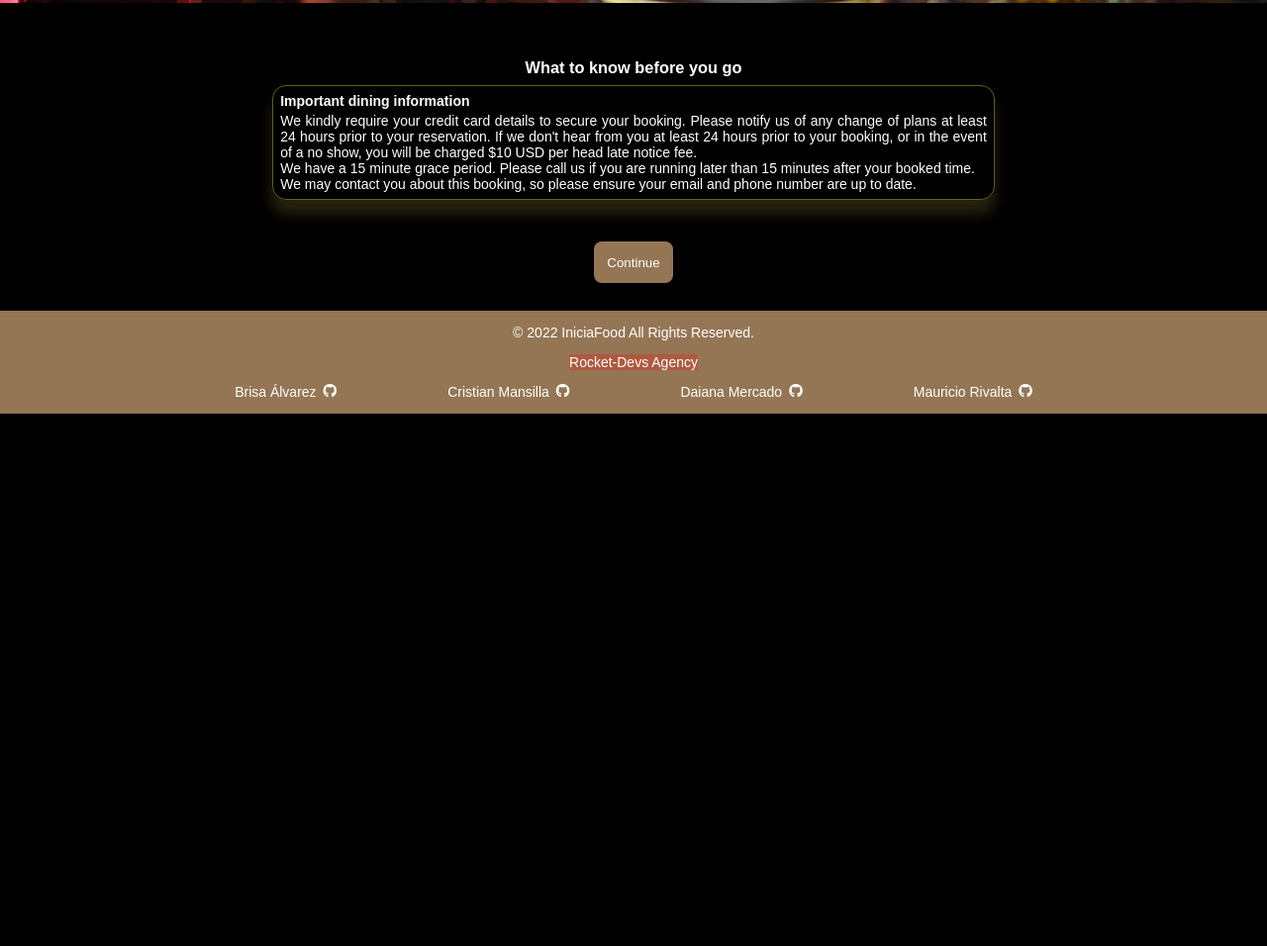
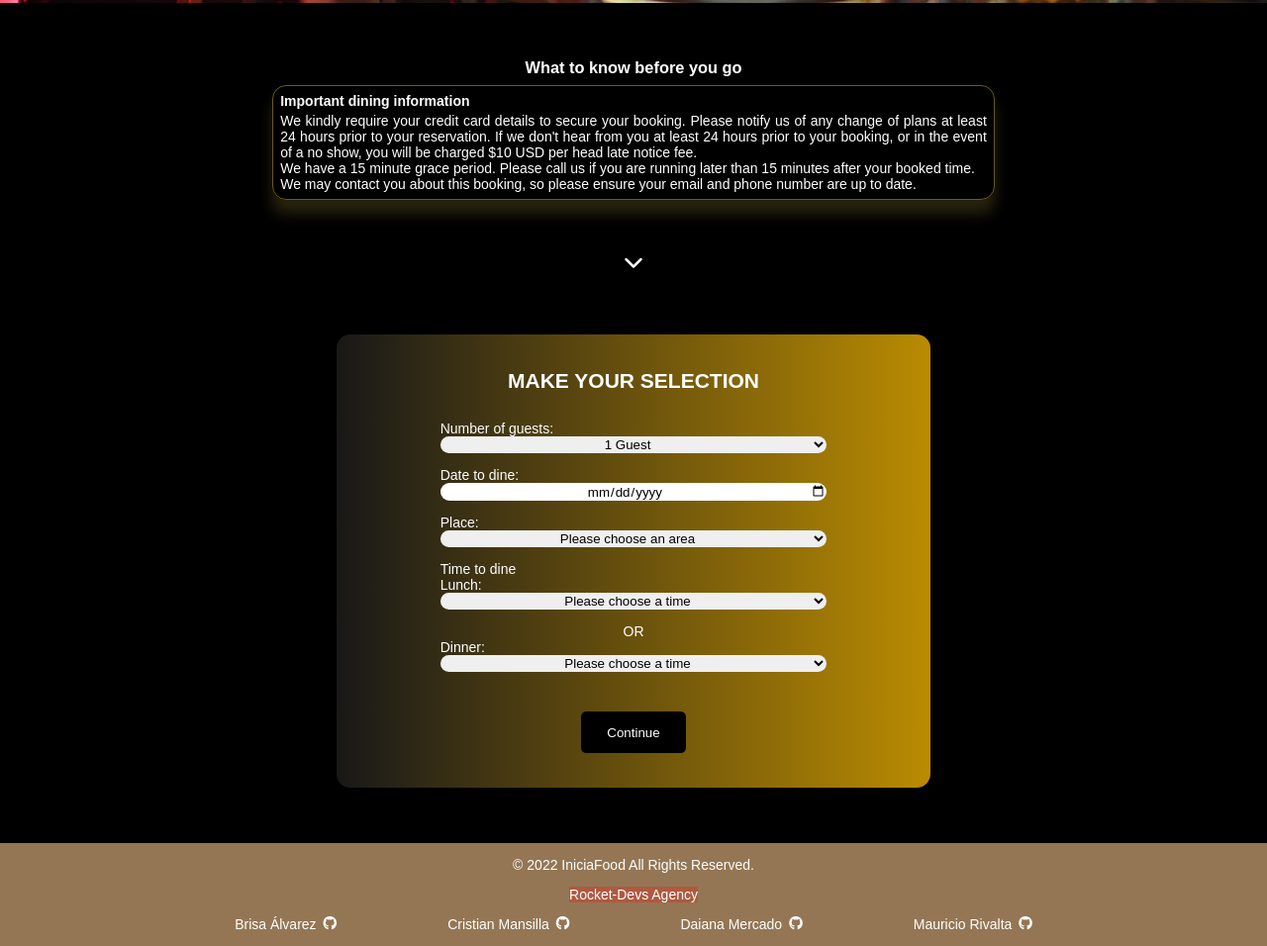
Before and after one commit to CristianMansilla/Beer-Creer, a plain HTML site: page pages/reservation.html in a window 1280 px wide. Shown: the part 631-1587 px from the top of the page at 99% size. Before the commit the page ends 1049 px from the top, so only its background shows below. Drawn offline with nearby package versions, Linux system fonts and the light colour scheme; a web font is replaced by a local one.

Commit message:
:sparkles: Feat: Add an animation to chevron-down in book table page

```diff
--- a/css/modal.css
+++ b/css/modal.css
@@ -143,6 +143,7 @@ input[type="radio"]{
     top: 0;
     right: 0;
     margin: 1em 1.5em;
+    z-index: 3;
 }
 
 .form-back{
--- a/css/style.css
+++ b/css/style.css
@@ -491,21 +491,11 @@ span {
 }
 
 /* carrusel */
-/* body {
-	align-items: center;
-	background: #E3E3E3;
-	display: flex;
-	height: 100vh;
-	justify-content: center;
-} */
-
 
 @keyframes scroll {
 	0% { transform: translateX(0); }
 	100% { transform: translateX(calc(-250px * 6))}
 }
-
-
 
 .slider {
 	/* background: white; */
@@ -609,6 +599,23 @@ main{
     text-align: center;
 }
 
+.container-information__main>a>i{
+    width: 100%;
+    text-align: center;
+    margin-top: 3em;
+    animation: floating 1s 0.5s ease infinite alternate;
+}
+
+@keyframes floating {
+    0%{
+        transform: translateY(3px);
+    }
+
+    100%{
+        transform: translateY(-10px);
+    }
+}
+
 .container-information__main-info{
     border: 1px solid rgba(197, 171, 38, 0.539);
     border-radius: 1em;
@@ -640,6 +647,10 @@ main{
     background: #556270;  /* fallback for old browsers */
     background: -webkit-linear-gradient(to right, #FF6B6B, #556270);  /* Chrome 10-25, Safari 5.1-6 */
     background: linear-gradient(to right, #FF6B6B, #556270); /* W3C, IE 10+/ Edge, Firefox 16+, Chrome 26+, Opera 12+, Safari 7+ */
+}
+
+.form-container{
+    margin-top: 4em;
 }
 
 /** -----IMPACT----- **/
--- a/pages/reservation.html
+++ b/pages/reservation.html
@@ -35,11 +35,11 @@
     </header>
 
     <main>
-        <div class="container-image__main">
+        <section class="container-image__main">
             <h2 id="title-reservation">BOOK A TABLE</h2>
-        </div>
+        </section>
 
-        <div class="container-information__main">
+        <section class="container-information__main">
             <h3>What to know before you go</h3>
 
             <div class="container-information__main-info">
@@ -48,11 +48,83 @@
                 <p>We have a 15 minute grace period. Please call us if you are running later than 15 minutes after your booked time.</p>
                 <p>We may contact you about this booking, so please ensure your email and phone number are up to date.</p>
             </div>
-        </div>
 
-        <a href="#modal-reser" class="main-a"><button class="main-button">Continue</button></a>
+            <a href="#form1"><i class="fa-solid fa-chevron-down style-i"></i></a>
 
-        <section id="modal-reser" class="modal-reservation">
+            <div class="form-container modal-container" id="form1">
+                <h2>MAKE YOUR SELECTION</h2>
+                <form action="">
+                    <div class="modal-reservation__form-items">
+                        <label for="">Number of guests:</label>
+                        <select name="numberofGuests" required>
+                            <option>1 Guest</option>
+                            <option>2 Guests</option>
+                            <option>3 Guests</option>
+                            <option>4 Guests</option>
+                            <option>5 Guests</option>
+                            <option>6 Guests</option>
+                            <option>7 Guests</option>
+                            <option>8 Guests</option>
+                            <option>9 Guests</option>
+                            <option>10 Guests</option>
+                        </select>
+                    </div>
+
+                    <div class="modal-reservation__form-items">
+                        <label for="dateToDine">Date to dine:</label>
+                        <input type="date" name="dateToDine" id="dateToDine" required>
+                    </div>
+
+
+                    <div class="modal-reservation__form-items">
+                        <label for="">Place:</label>
+                        <select name="place" required>
+                            <option disabled selected>Please choose an area</option>
+                            <option>Area 1</option>
+                            <option>Area 2</option>
+                        </select>
+                    </div>
+
+                    <div class="modal-reservation__form-items">
+                        <label for="">Time to dine</label>
+
+                        <label for="">Lunch:</label>
+                        <select name="lunch">
+                            <option disabled selected>Please choose a time</option>
+                            <option>11:30</option>
+                            <option>12:00</option>
+                            <option>12:30</option>
+                            <option>13:00</option>
+                            <option>13:30</option>
+                            <option>14:00</option>
+                        </select>
+
+                        <p class="or">OR</p>
+
+                        <label for="">Dinner:</label>
+                        <select name="dinner">
+                            <option disabled selected>Please choose a time</option>
+                            <option>20:30</option>
+                            <option>21:00</option>
+                            <option>21:30</option>
+                            <option>22:00</option>
+                            <option>22:30</option>
+                            <option>23:00</option>
+                            <option>23:30</option>
+                            <option>00:00</option>
+                        </select>
+                    </div>
+                </form>
+                <a href="#modal-reser2"><button type="submit">Continue</button></a>
+
+                <!-- <a href="#title-reservation" class="form-exit"><i class="fa-solid fa-xmark"></i></a> -->
+            </div>
+
+        </section>
+
+        <!-- <a href="#modal-reser" class="main-a"><button class="main-button">Continue</button></a> -->
+
+        <!--<section id="modal-reser" class="modal-reservation">
             <div class="modal-container">
                 <h2>MAKE YOUR SELECTION</h2>
                 <form action="">
@@ -121,7 +193,7 @@
 
                 <a href="#title-reservation" class="form-exit"><i class="fa-solid fa-xmark"></i></a>
             </div>
-        </section>
+        </section> -->
 
         <section id="modal-reser2" class="modal-reservation">
             <div class="modal-container">
@@ -157,7 +229,7 @@
 
                 <a href="#modal-reser3"><button type="submit">Reserve</button></a>
 
-                <a href="#modal-reser" class="form-back"><i class="fa-solid fa-arrow-left"></i></a>
+                <!-- <a href="#modal-reser" class="form-back"><i class="fa-solid fa-arrow-left"></i></a> -->
                 <a href="#title-reservation" class="form-exit"><i class="fa-solid fa-xmark"></i></a>
             </div>
         </section>
```
